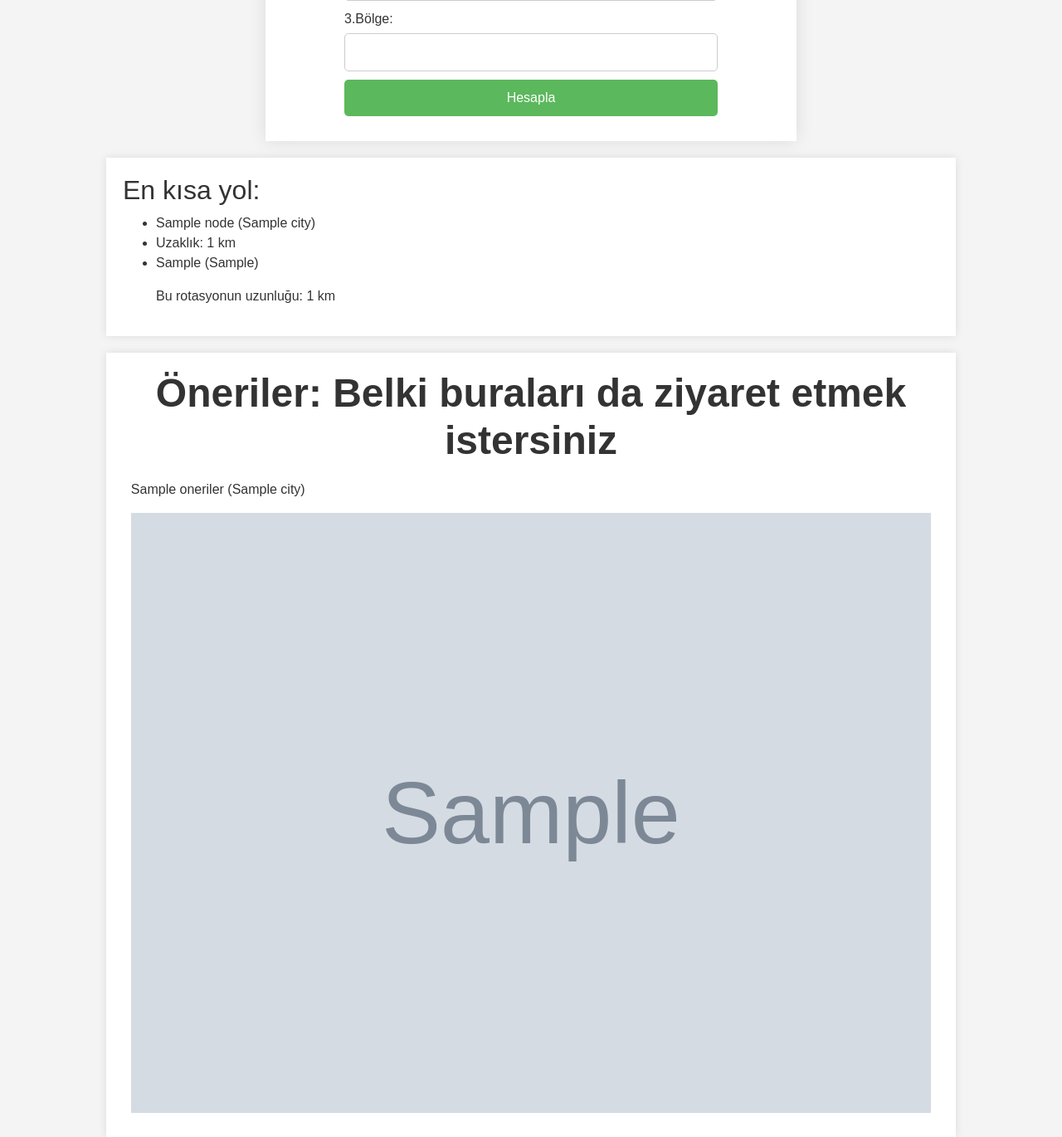
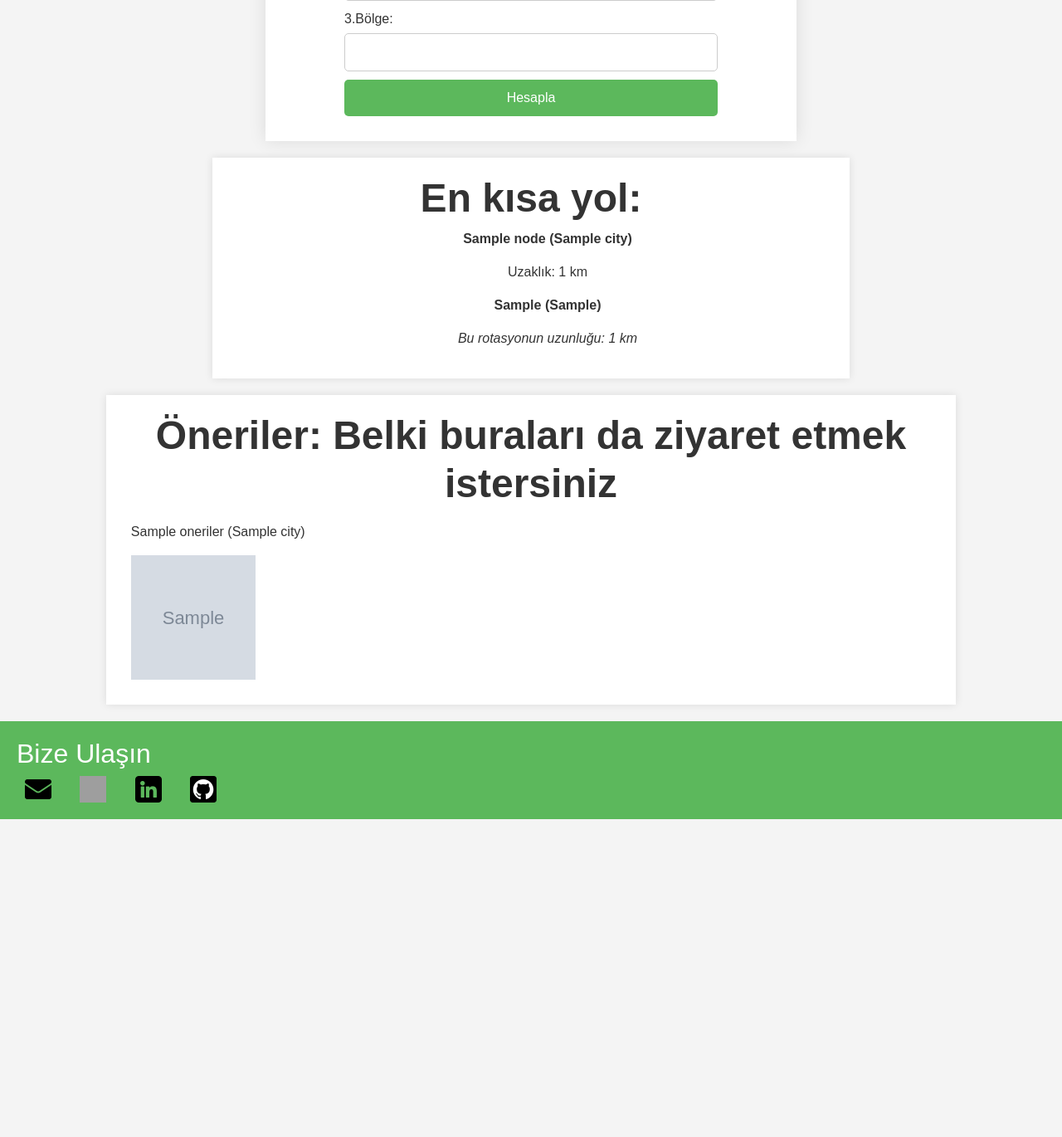
Before and after one commit to HUSEYINTUNGA/Graph_Project, a Django app: template rehberProject/rehberApp/templates/Anasayfa.html in a window 1280 px wide. Shown: the part 1207-2577 px from the top of the page at 83% size. After the commit the page ends 2194 px from the top, so only its background shows below. Run offline with Django 5.2, Linux system fonts and the light colour scheme; tables that the repository leaves empty hold one stand-in row (values such as "Sample post"); the template is opened without the code that fills it: values that come from a table or form of the project are taken from there, most other values are stand-ins (such as "Sample title", 1, 10 or a date in 2020); grey boxes marked "Sample" are stand-in pictures; some libraries are stand-ins or nearby versions; grey boxes are pictures that could not be loaded.

Commit message:
Anasayfa.html dosyasının path bölümünde css düzenlemeleri yapıldı

```diff
--- a/rehberProject/rehberApp/templates/Anasayfa.html
+++ b/rehberProject/rehberApp/templates/Anasayfa.html
@@ -105,7 +105,24 @@
             margin: 0 10px;
         }
 
-        #path, #oneriler {
+        #path{
+            background-color: white;
+            padding: 20px;
+            margin: 20px auto;
+            width: 60%;
+            box-shadow: 0 0 10px rgba(0, 0, 0, 0.1);
+            text-align: center;
+        }
+        #path h2{
+            font-size: 3em;
+            font-weight: bold;
+            text-align:center;
+        }
+        #path p{
+            font-size: 1em;
+            text-align:center;
+        }
+        #oneriler {
             background-color: white;
             padding: 20px;
             margin: 20px auto;
@@ -127,12 +144,18 @@
             margin: 1%;
             box-sizing: border-box;
         }
+        .oneri-item img{
+            width: 150px;
+            height: 150px;
+            object-fit: cover;
+        }
         #mapid {
             height: 400px;
             width: 70%;
             margin: auto;
             margin-top: 20px;
         }
+
 
     </style>
     <script>
@@ -271,14 +294,14 @@
             <h2>En kısa yol:</h2>
             <ul>
             {% for node, city,length in path %}
-                <li>{{ node }} ({{ city}})</li>
-                <li>Uzaklık: {{length}} km</li>
+                <p style="font-weight: bold">{{ node }} ({{ city}})</p>
+                <p>Uzaklık: {{length}} km</p>
             {% endfor %}
-            <li>{{ path.0.0 }} ({{ path.0.1}})</li>
+            <p style="font-weight: bold">{{ path.0.0 }} ({{ path.0.1}})</p>
             </ul>
         </div>
         {% endif %}
-        <ul>Bu rotasyonun uzunluğu: {{shortest_length}} km</ul>
+        <ul style="font-style: italic">Bu rotasyonun uzunluğu: {{shortest_length}} km</ul>
     </section>
 
     <section id="oneriler">
@@ -286,14 +309,15 @@
             <h2>Öneriler: Belki buraları da ziyaret etmek istersiniz</h2>
             <div class="oneri-listesi">
             {% for ad,city,image in oneriler %}
-                <div class="oneri-item">
+                <div class="oneri-item" >
                     <p>{{ ad }} ({{ city }})</p>
-                    <img src="{{ image }}" alt="{{ ad }}" style="width: 100%;"></img>
+                    <img src="{{ image }}" alt="{{ ad }}"></img>
                 </div>
             {% endfor %}
             </div>
         </div>
     </section>
+
 
     <footer id="contact">
         <h2>Bize Ulaşın</h2>
```
